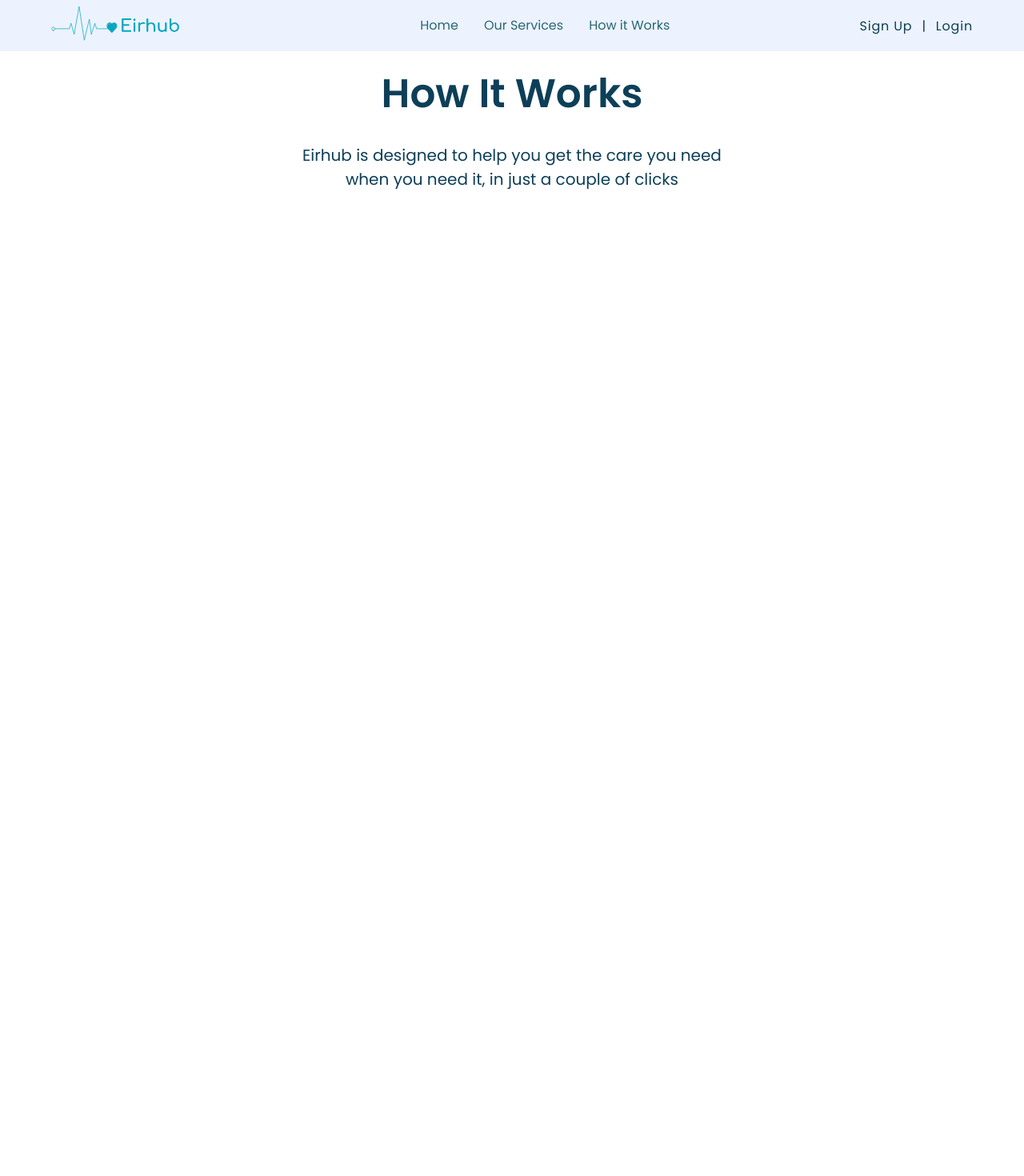
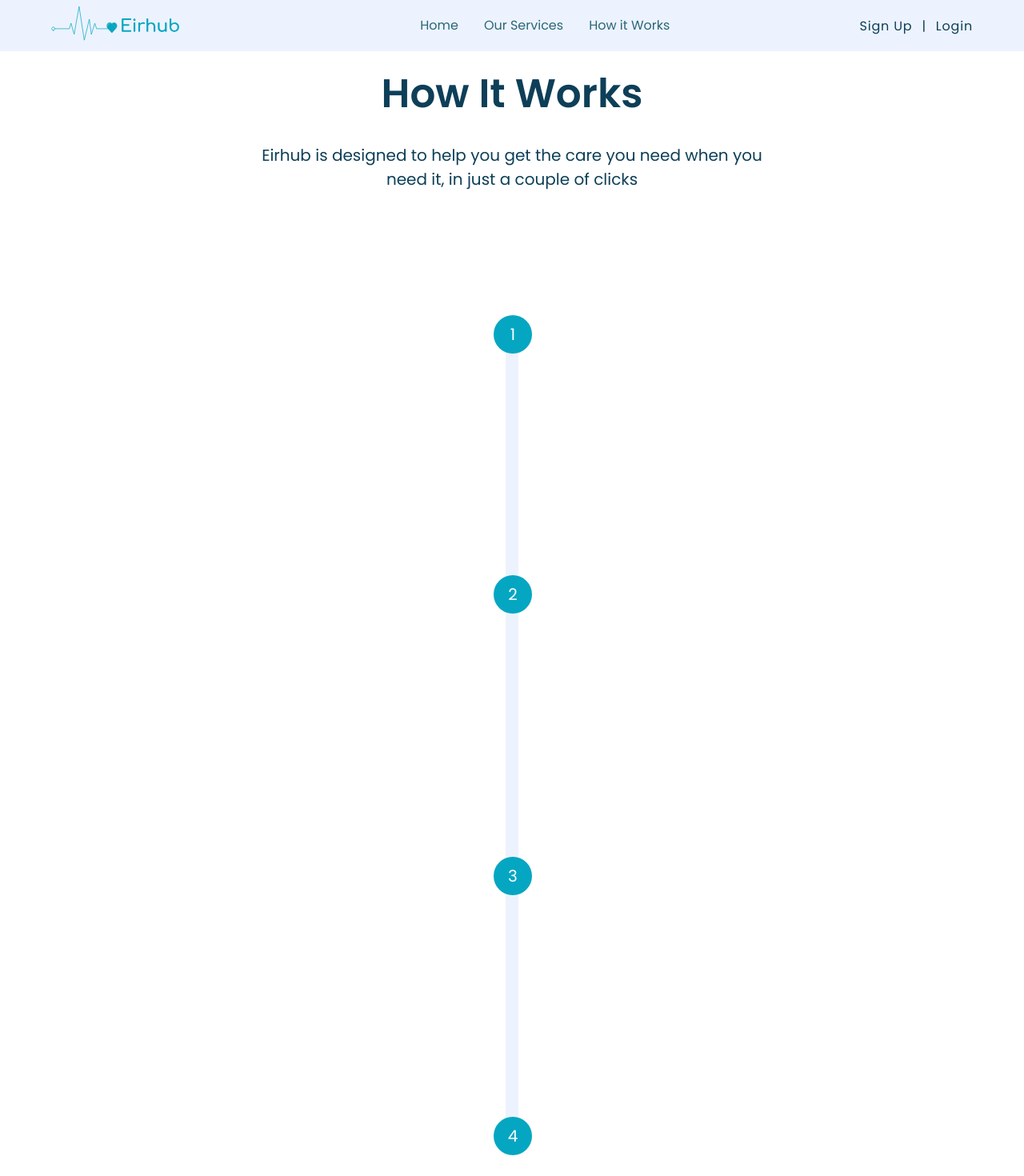
Before and after one commit to Silicon-Valley00/eirhub-frontend, a React (Create React App) app in the folder client/: page /how-it-works in a window 1280 px wide. Shown: the top 1470 px of the page at 80% size. Before the commit the page ends 800 px from the top, so only its background shows below. Built offline with nearby package versions, Linux system fonts and the light colour scheme.

Commit message:
add poles with smaller cirlces

```diff
--- a/client/src/Pages/HowItWorks/index.js
+++ b/client/src/Pages/HowItWorks/index.js
@@ -1,4 +1,5 @@
 import React from 'react';
+import Footer from '../Landing page/components/Footer';
 import Navbar from '../Landing page/components/Navbar';
 import styles from './styles.module.css';
 
@@ -17,7 +18,18 @@ const HowItWorks = () => {
                   </p>
                </div>
             </div>
+
+            {/* center pole */}
+            <section className={styles.lower_section}>
+               <div className={styles.pole}>
+                  <div className={styles.circle_1}>1</div>
+                  <div className={styles.circle_2}>2</div>
+                  <div className={styles.circle_3}>3 </div>
+                  <div className={styles.circle_4}>4</div>
+               </div>
+            </section>
          </main>
+         <Footer />
       </>
    );
 };
--- a/client/src/Pages/HowItWorks/styles.module.css
+++ b/client/src/Pages/HowItWorks/styles.module.css
@@ -1,7 +1,10 @@
+/* media queries for mobile devices */
+
 .main {
    padding-top: 5rem;
    padding-right: 2rem;
    padding-left: 2rem;
+   padding-bottom: 3rem;
    color: var(--deepcol);
    font-size: 16px;
    transition: all;
@@ -13,18 +16,131 @@
    flex-direction: column;
    align-items: center;
    justify-content: center;
-   gap: 1.5rem;
-   padding-right: 20rem;
-   padding-left: 20rem;
+   gap: 1rem;
+   padding-right: 1rem;
+   padding-left: 1rem;
 }
 
 .title {
-   font-size: 50px;
+   font-size: 27px;
    font-weight: 700;
    color: var(--deepcol);
 }
 
 .p_text {
    text-align: center;
-   font-size: 20px;
+   font-size: 18px;
 }
+
+/* media screen for tablet size screens */
+@media (min-width: 768px) {
+   .main {
+      font-size: 16px;
+      transition: all;
+      transition-duration: 500;
+      padding-bottom: 5rem;
+   }
+
+   .upper_part {
+      gap: 1.5rem;
+      padding-right: 10%;
+      padding-left: 10%;
+   }
+
+   .title {
+      font-size: 50px;
+      font-weight: 700;
+   }
+
+   .p_text {
+      font-size: 20px;
+   }
+
+   /* pole with cards */
+   .lower_section {
+      height: 65rem;
+      display: flex;
+      align-items: center;
+      justify-content: center;
+      margin-top: 10rem;
+   }
+
+   .pole {
+      position: relative;
+      width: 1rem;
+      height: 100%;
+      background: var(--gray);
+      border-radius: 20px;
+   }
+   .circle_1 {
+      color: white;
+      font-size: 20px;
+      position: absolute;
+      display: flex;
+      justify-content: center;
+      align-items: center;
+      top: -5px;
+      left: -15px;
+      width: 3rem;
+      height: 3rem;
+      border-radius: 50%;
+      background-color: var(--lightcol);
+   }
+
+   .circle_2 {
+      color: white;
+      font-size: 20px;
+      position: absolute;
+      display: flex;
+      justify-content: center;
+      align-items: center;
+      top: 20rem;
+      left: -15px;
+      width: 3rem;
+      height: 3rem;
+      border-radius: 50%;
+      background-color: var(--lightcol);
+   }
+
+   .circle_3 {
+      color: white;
+      font-size: 20px;
+      position: absolute;
+      display: flex;
+      justify-content: center;
+      align-items: center;
+      bottom: 20rem;
+      left: -15px;
+      width: 3rem;
+      height: 3rem;
+      border-radius: 50%;
+      background-color: var(--lightcol);
+   }
+
+   .circle_4 {
+      color: white;
+      font-size: 20px;
+      position: absolute;
+      display: flex;
+      justify-content: center;
+      align-items: center;
+      bottom: -5px;
+      left: -15px;
+      width: 3rem;
+      height: 3rem;
+      border-radius: 50%;
+      background-color: var(--lightcol);
+   }
+}
+
+/* media queries for desktop screens */
+@media (min-width: 1024px) {
+}
+
+/* media queries for large screens */
+@media (min-width: 1200px) {
+   .upper_part {
+      padding-right: 17rem;
+      padding-left: 17rem;
+   }
+}
--- a/client/src/Pages/Landing page/components/quickSolution.module.css
+++ b/client/src/Pages/Landing page/components/quickSolution.module.css
@@ -31,13 +31,11 @@
 .card {
    background-color: var(--white);
    box-shadow: 0 2px 15px 0 #bedded;
-
    backdrop-filter: blur(16px) saturate(180%);
    -webkit-backdrop-filter: blur(16px) saturate(180%);
    background-color: rgba(248, 248, 250, 0.75);
    border-radius: 12px;
    border: 1px solid rgba(255, 255, 255, 0.125);
-
    border-radius: 20px;
    height: 16rem;
    padding: 2rem;
```
